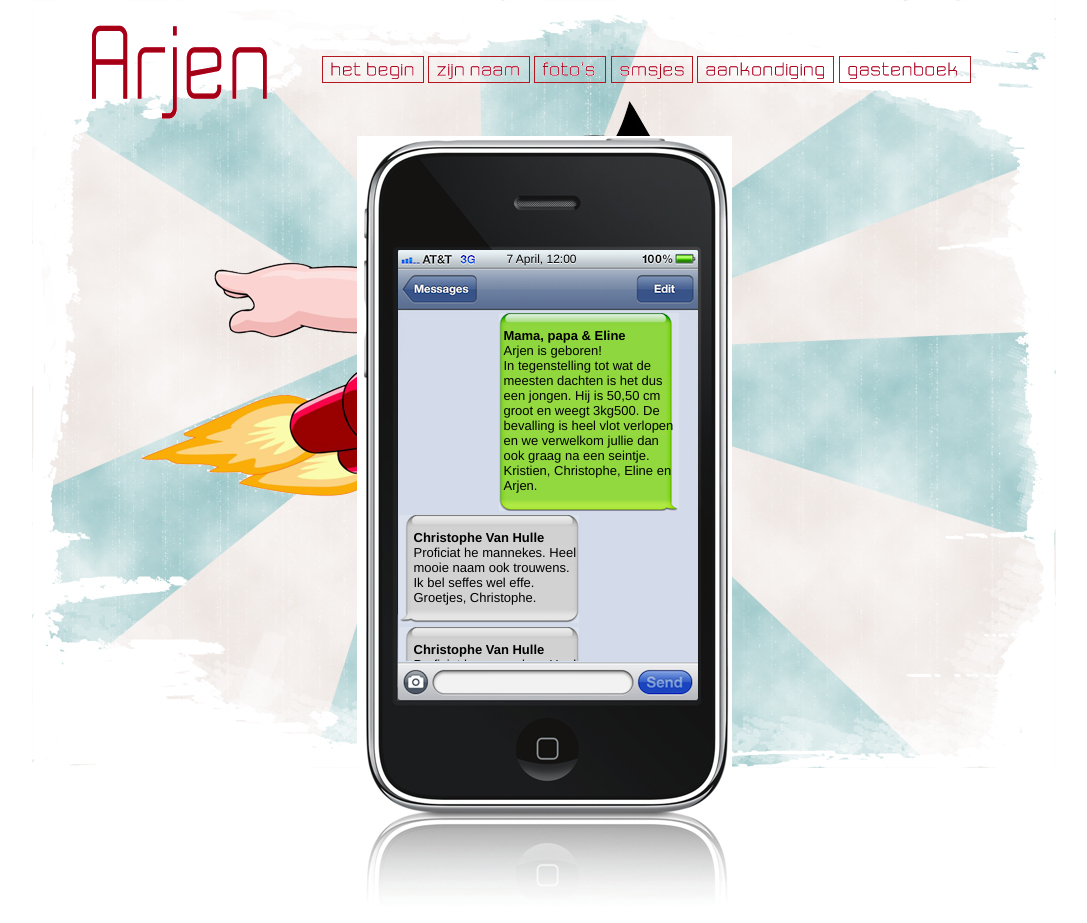
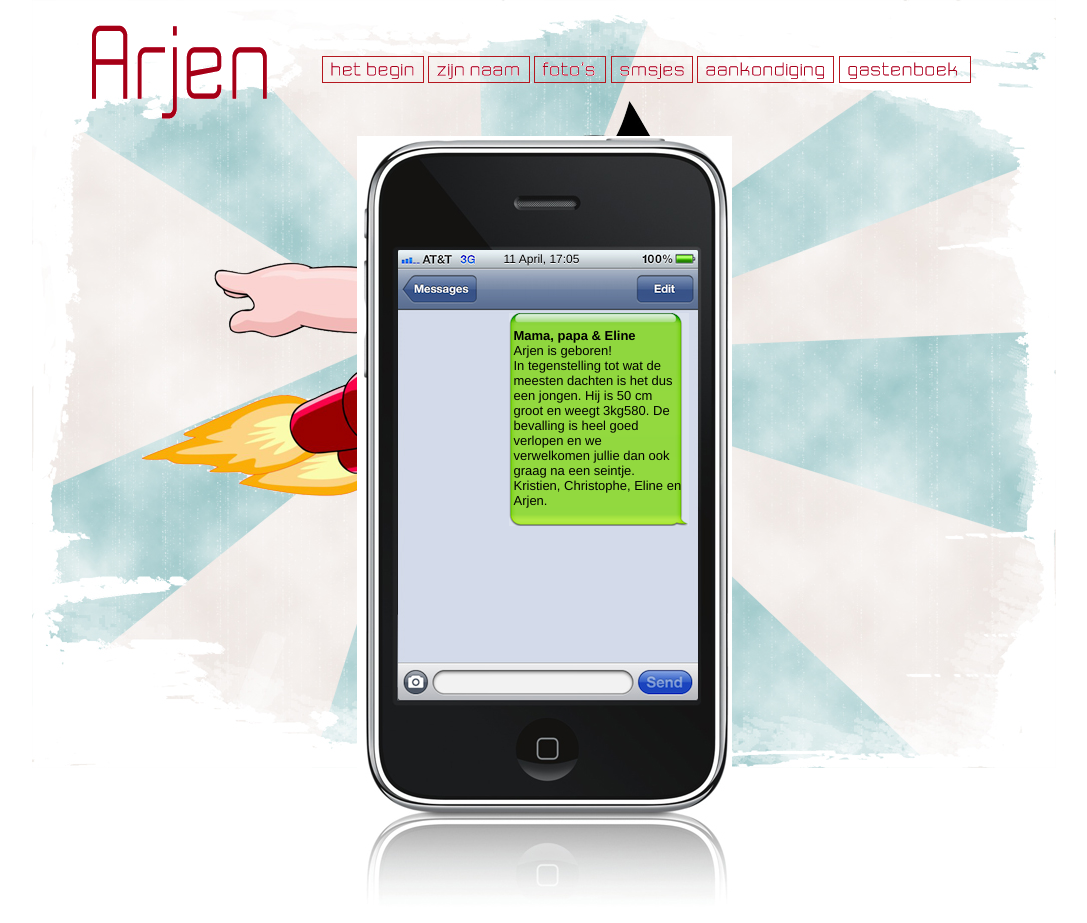
Before and after one commit to christophevg/arjen.vg, a Jekyll site: the page built from sms.html, in a window 1280 px wide. Shown: the whole page, without its empty margins (96-1183 px from the left). Built offline with Jekyll 4.4.1, drawn with Linux system fonts in a browser that asks for light colours.

```diff
--- a/aankondiging.html
+++ b/aankondiging.html
@@ -26,8 +26,8 @@ title: aankondiging...
       Mama Kristien Tambuyzer<br>
       Papa Christophe Van Ginneken<br>
       <br>
-      <font color="#b5171f">7 april 2011</font><br>
-      3,500 kg - 50,50 cm<br>
+      <font color="#b5171f">11 april 2011</font><br>
+      3,580 kg - 50 cm<br>
 
       Meter Else Tambuyzer<br>
       Peter Koen Hautekeete<br>
--- a/begin.html
+++ b/begin.html
@@ -4,9 +4,9 @@ title: hoe het begon...
 ---
 
 <center>
-  <img src="" width="403" height="274" /></a>
-  <img src="" width="403" height="274" /></a>
+  <img class="picture" src="http://farm6.static.flickr.com/5302/5610792747_5a0e5a7f5e.jpg" width="403">
+  <img class="picture" src="http://farm6.static.flickr.com/5306/5611379868_0d5d5a9e95.jpg" width="403">
 </center>
 
 <h3>de eerste hoogtepunten ...</h3>
-donderdag 7 april 2011 om 12:00 - Arjen Van Ginneken is geboren.
+maandag 11 april 2011 om 17:05 - Arjen Van Ginneken is geboren.
--- a/css/site.css
+++ b/css/site.css
@@ -40,6 +40,10 @@ IMG.logo {
   margin: 0xp;
   border: 0px;
   z-index: 20;
+}
+
+IMG.picture {
+  border: 4px solid #b5171f;
 }
 
 DIV.content.fotos {
@@ -104,7 +108,7 @@ DIV#conversation {
 
 TD.message {
   width:305px;
-  padding-left: 105px;
+  padding-left: 115px;
   font: normal 13px Helvetica, Arial, sans-serif;
 }
 
--- a/gastenboek.html
+++ b/gastenboek.html
@@ -8,7 +8,7 @@ title: gastenboek...
     var disqus_shortname  = 'arjenvg'; // required: replace example with your forum shortname
     var disqus_identifier = 'arjenvg_gastenboek';
     var disqus_url        = 'http://arjen.vg/gastenboek.html';
-    var disqus_developer  = 1;
+    //var disqus_developer  = 1;
 
     (function() {
         var dsq = document.createElement('script'); dsq.type = 'text/javascript'; dsq.async = true;
--- a/sms.html
+++ b/sms.html
@@ -4,7 +4,7 @@ title: smsjes...
 ---
 
 <div id="background">
-  <h3 id="time">7 April, 12:00</h3>
+  <h3 id="time">11 April, 17:05</h3>
   <div id="conversation">
     <table>
 
@@ -15,8 +15,8 @@ title: smsjes...
             <b>Mama, papa &amp; Eline</b><br>
             Arjen is geboren!<br>
             In tegenstelling tot wat de meesten dachten is
-            het dus een jongen. Hij is 50,50 cm groot en weegt 3kg500. De
-            bevalling is heel vlot verlopen en we verwelkom jullie dan ook
+            het dus een jongen. Hij is 50 cm groot en weegt 3kg580. De
+            bevalling is heel goed verlopen en we verwelkomen jullie dan ook
             graag na een seintje.
             <br />
             Kristien, Christophe, Eline en Arjen.
@@ -25,31 +25,17 @@ title: smsjes...
         </td>
       </tr>
 
+      <!--
       <tr>
         <td class="reply">
           <div class="top"></div>
           <div class="sms">
-            <b>Christophe Van Hulle</b><br>
-            Proficiat he mannekes. Heel mooie naam ook trouwens.
-            Ik bel seffes wel effe.<br>
-            Groetjes, Christophe.
+            <b></b><br>
           </div>
           <div class="bottom"></div>
         </td>
       </tr>
-
-      <tr>
-        <td class="reply">
-          <div class="top"></div>
-          <div class="sms">
-            <b>Christophe Van Hulle</b><br>
-            Proficiat he mannekes. Heel mooie naam ook trouwens.
-            Ik bel seffes wel effe.<br>
-            Groetjes, Christophe.
-          </div>
-          <div class="bottom"></div>
-        </td>
-      </tr>
+      -->
 
     </table>
 
```
